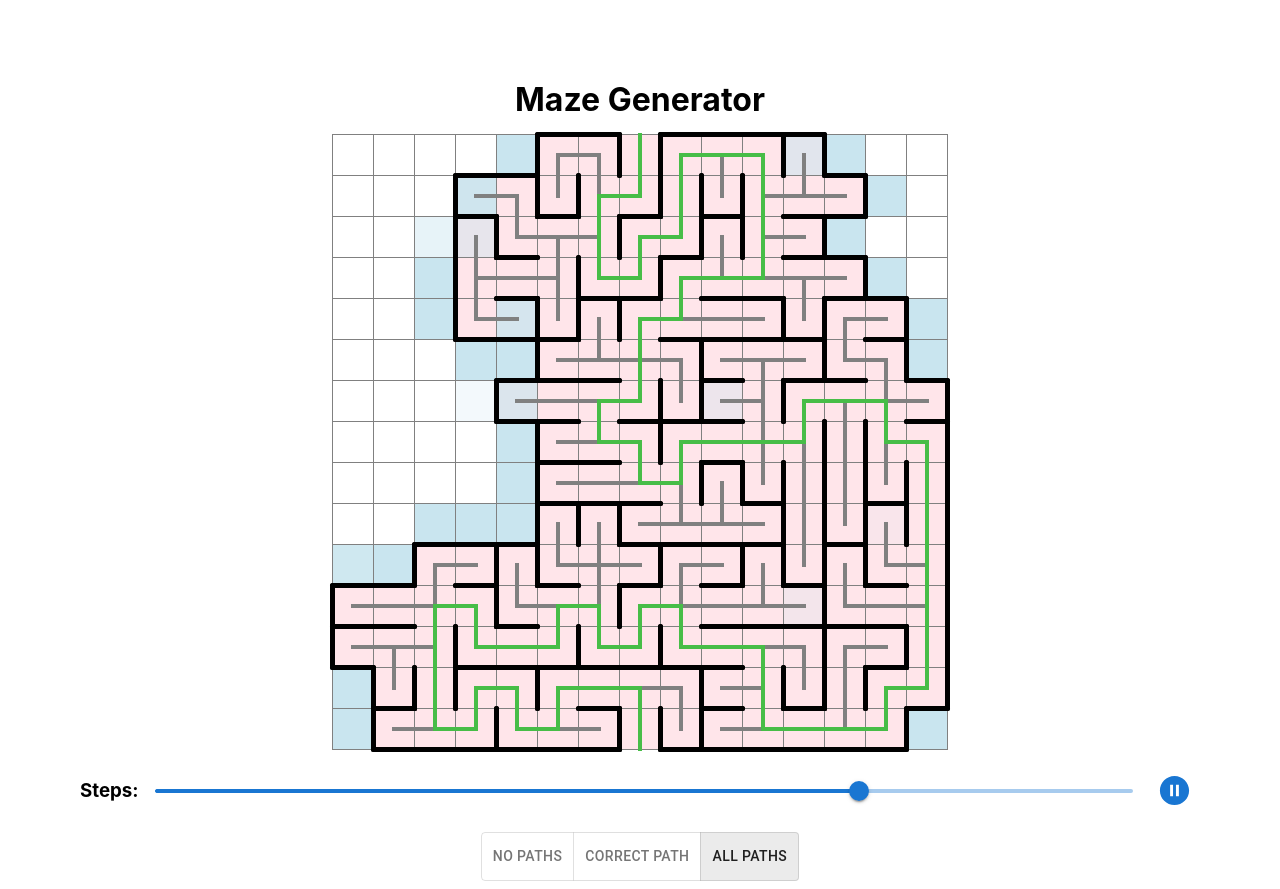
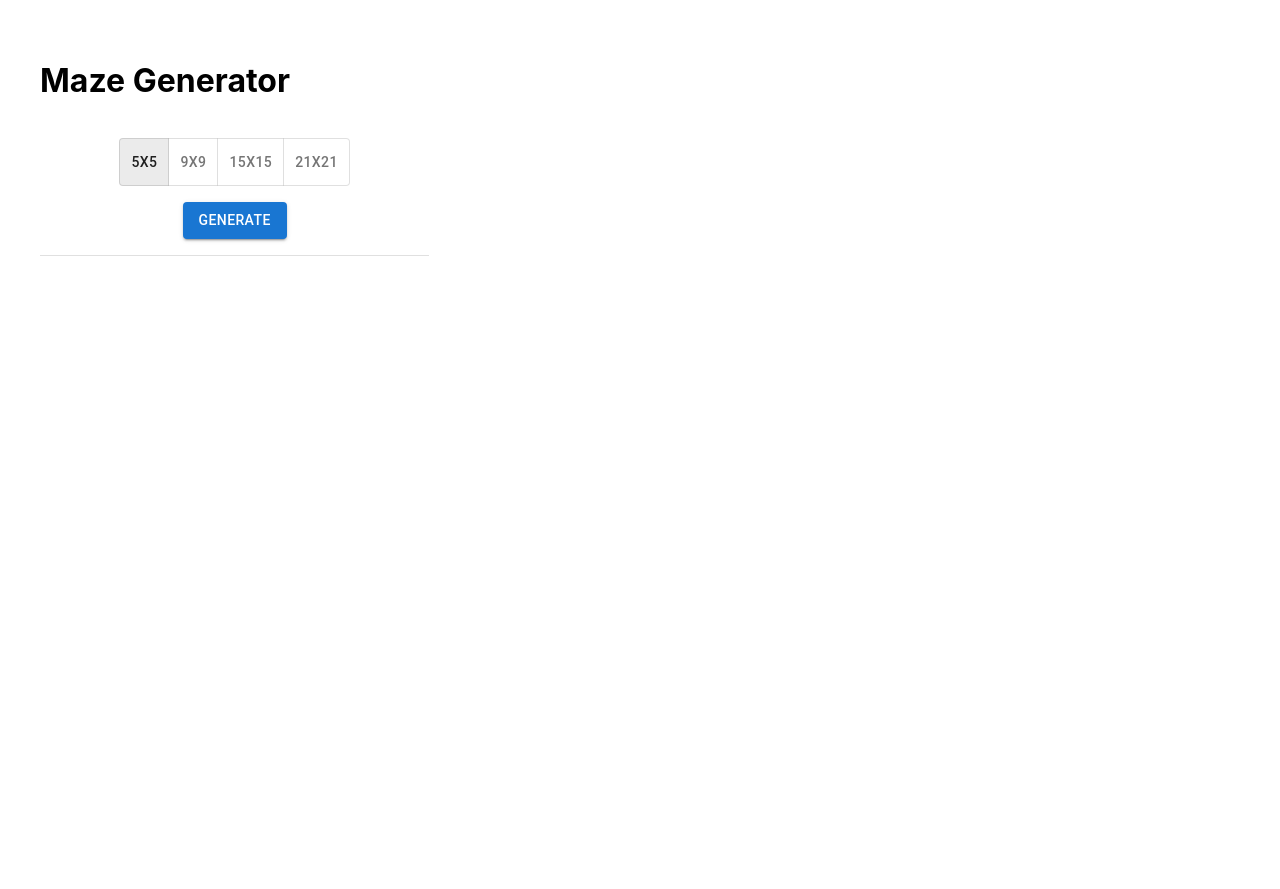
Before and after one commit to vakrilov/maze-generator, a React (Create React App) app: page / in a window 1280 px wide. After the commit the page ends 800 px from the top, so only its background shows below. Built offline with nearby package versions, Linux system fonts and the light colour scheme.

Commit message:
generate different sizes

```diff
--- a/src/App.css
+++ b/src/App.css
@@ -2,16 +2,13 @@
 :after,
 :before {
   box-sizing: border-box;
-}
-.App {
-  text-align: center;
 }
 
 #root {
   --grid: 1px;
   --wall-width: 5px;
   --wall: var(--wall-width) solid black;
-  --cell-width: 40px;
+  --cell-width: 32px;
 }
 
 .container {
@@ -102,6 +99,7 @@
 @media print {
   body {
     print-color-adjust: exact;
+    max-width: 1199px;
   }
 
   .cell {
--- a/src/App.tsx
+++ b/src/App.tsx
@@ -1,88 +1,35 @@
-import React, { FC, useCallback, useEffect, useState } from "react";
-import cx from "classnames";
+import React, { useCallback, useEffect, useState } from "react";
+import { generateMaze, Maze } from "./maze-generator";
+import MazeCell from "./MazeCell";
+
 import {
-  CellInfo,
-  generateMaze,
-  Direction,
-  Directions,
-} from "./maze-generator";
-
-import "./App.css";
-import { Slider, Stack, ToggleButton, ToggleButtonGroup } from "@mui/material";
+  Button,
+  Divider,
+  Slider,
+  Stack,
+  ToggleButton,
+  ToggleButtonGroup,
+} from "@mui/material";
+import Grid2 from "@mui/material/Unstable_Grid2"; // Grid version 2
 import { IconButton } from "@mui/material";
 import PlayIcon from "@mui/icons-material/PlayCircle";
 import PauseIcon from "@mui/icons-material/PauseCircle";
 
-const AutoplayInterval = 33;
-const directionToAngleMap = {
-  [Direction.up]: "0deg",
-  [Direction.right]: "90deg",
-  [Direction.down]: "180deg",
-  [Direction.left]: "270deg",
-};
-const directionToAngle = (d: Direction) => directionToAngleMap[d];
-
+import "./App.css";
+const AutoplayInterval = 20;
 type ShowPaths = "none" | "main" | "all";
 
-const Cell: FC<{
-  cell: CellInfo;
-  row: number;
-  col: number;
-  showPaths: ShowPaths;
-}> = ({ cell, row, col, showPaths }) => {
-  const borders = Directions.filter(
-    (d) => !(cell.mainRoute & d) && !(cell.fakeRoute & d)
-  );
-
-  return (
-    <div
-      className={cx(
-        "cell",
-        showPaths !== "none" && cell.taken && "taken",
-        showPaths !== "none" && cell.candidate && "candidate"
-      )}
-      style={{
-        gridRow: row + 1,
-        gridColumn: col + 1,
-      }}
-    >
-      {cell.taken &&
-        borders.map((d) => (
-          <div key={d} className={cx("walls", Direction[d] + "-border")} />
-        ))}
-
-      {showPaths === "all" &&
-        Directions.filter((d) => d & cell.fakeRoute).map((d, i) => (
-          <div
-            key={"fake" + d}
-            className="line-fake"
-            style={{
-              "--rotate": directionToAngle(d),
-            }}
-          ></div>
-        ))}
-
-      {(showPaths === "main" || showPaths === "all") &&
-        Directions.filter((d) => d & cell.mainRoute).map((d) => (
-          <div
-            key={"main" + d}
-            className="line"
-            style={{
-              "--rotate": directionToAngle(d),
-            }}
-          ></div>
-        ))}
-    </div>
-  );
-};
-
 function App() {
-  const [snapshots] = useState(generateMaze);
+  const [size, setSize] = useState(5);
+  const [snapshots, setSnapshots] = useState<Maze[]>();
   const [step, setStep] = useState(0);
   const [showPaths, setShowPaths] = React.useState<ShowPaths>("all");
   const [autoplay, setAutoplay] = useState(true);
 
   useEffect(() => {
+    if (!snapshots) {
+      return;
+    }
     if (step >= snapshots.length - 1) {
       setAutoplay(false);
     }
@@ -98,53 +45,77 @@ function App() {
     return () => {
       clearTimeout(timer);
     };
-  }, [snapshots.length, step, autoplay]);
+  }, [snapshots, step, autoplay]);
 
-  const stepChange = (event: Event, newValue: number | number[]) => {
+  const stepChange = useCallback((_: Event, newValue: number | number[]) => {
     setAutoplay(false);
     setStep(newValue as number);
-  };
+  }, []);
 
-  const pathsChange = (
-    event: React.MouseEvent<HTMLElement>,
-    newValue: ShowPaths | null
-  ) => {
+  const pathsChange = useCallback(
+    (_: React.MouseEvent, newValue: ShowPaths | null) => {
       if (newValue) {
         setShowPaths(newValue);
       }
-  };
+    },
+    []
+  );
+
+  const sizeChange = useCallback(
+    (_: React.MouseEvent, newValue: number | null) => {
+      if (newValue) {
+        setSize(newValue);
+      }
+    },
+    []
+  );
 
   const toggleAutoplay = useCallback(() => {
+    if (snapshots && snapshots[0].length === step) {
+      setStep(0);
+    }
     setAutoplay(!autoplay);
-  }, [autoplay]);
+  }, [step, snapshots, autoplay]);
+
+  const generateMazeHandler = useCallback(() => {
+    setStep(0);
+    setAutoplay(true);
+    setSnapshots(generateMaze(size));
+  }, [size]);
 
   return (
-    <div className="App">
-      <Stack spacing={2} sx={{ mb: 1 }} alignItems="center" margin={10}>
+    <Grid2 spacing={2} container margin={4}>
+      <Grid2 xs={12}>
         <h1>Maze Generator</h1>
-        <div className="container">
-          {snapshots[step].map((col, colIdx) =>
-            col.map((cell, rowIdx) => {
-              return (
-                <Cell
-                  key={colIdx + ", " + rowIdx}
-                  row={rowIdx}
-                  col={colIdx}
-                  cell={cell}
-                  showPaths={showPaths}
-                ></Cell>
-              );
-            })
+      </Grid2>
+
+      <Grid2 xs={12} lg={4}>
+        <Stack spacing={2} alignItems="center" className="controls">
+          <ToggleButtonGroup
+            value={size}
+            onChange={sizeChange}
+            className="controls"
+            exclusive
+          >
+            <ToggleButton value={5}>5x5</ToggleButton>
+            <ToggleButton value={9}>9x9</ToggleButton>
+            <ToggleButton value={15}>15x15</ToggleButton>
+            <ToggleButton value={21}>21x21</ToggleButton>
+          </ToggleButtonGroup>
+
+          <Button variant="contained" onClick={generateMazeHandler}>
+            generate
+          </Button>
+          <Divider flexItem />
+          {snapshots && (
+            <>
+              <IconButton onClick={toggleAutoplay}>
+                {autoplay ? (
+                  <PauseIcon sx={{ fontSize: 80 }} color="primary" />
+                ) : (
+                  <PlayIcon sx={{ fontSize: 80 }} color="primary" />
                 )}
-        </div>
-        <Stack
-          direction="row"
-          spacing={2}
-          alignSelf="stretch"
-          alignItems="center"
-          className="controls"
-        >
-          <h3>Steps: </h3>
+              </IconButton>
               <Slider
                 value={step}
                 onChange={stepChange}
@@ -152,16 +123,17 @@ function App() {
                 max={snapshots.length - 1}
                 valueLabelDisplay="auto"
               />
-          <IconButton onClick={toggleAutoplay}>
-            {autoplay ? (
-              <PauseIcon fontSize="large" color="primary" />
-            ) : (
-              <PlayIcon fontSize="large" color="primary" />
-            )}
-          </IconButton>
-        </Stack>
 
-        <ToggleButtonGroup value={showPaths} onChange={pathsChange} className="controls" exclusive>
+              <span>
+                Step: <b>{step}</b>{" "}
+              </span>
+
+              <ToggleButtonGroup
+                value={showPaths}
+                onChange={pathsChange}
+                className="controls"
+                exclusive
+              >
                 <ToggleButton value="none" aria-label="show correct path">
                   No Paths
                 </ToggleButton>
@@ -172,8 +144,30 @@ function App() {
                   All Paths
                 </ToggleButton>
               </ToggleButtonGroup>
+            </>
+          )}
         </Stack>
+      </Grid2>
+
+      <Grid2 xs={12} lg={8}>
+        <div className="container">
+          {snapshots &&
+            snapshots[step].map((col, colIdx) =>
+              col.map((cell, rowIdx) => {
+                return (
+                  <MazeCell
+                    key={colIdx + ", " + rowIdx}
+                    row={rowIdx}
+                    col={colIdx}
+                    cell={cell}
+                    showPaths={showPaths}
+                  ></MazeCell>
+                );
+              })
+            )}
         </div>
+      </Grid2>
+    </Grid2>
   );
 }
 
--- /dev/null
+++ b/src/MazeCell.tsx
@@ -0,0 +1,73 @@
+import React, { FC } from "react";
+import cx from "classnames";
+import {
+  CellInfo,
+  Direction,
+  Directions,
+} from "./maze-generator";
+
+
+import "./App.css";
+const directionToAngleMap = {
+  [Direction.up]: "0deg",
+  [Direction.right]: "90deg",
+  [Direction.down]: "180deg",
+  [Direction.left]: "270deg",
+};
+const directionToAngle = (d: Direction) => directionToAngleMap[d];
+
+type ShowPaths = "none" | "main" | "all";
+
+const MazeCell: FC<{
+  cell: CellInfo;
+  row: number;
+  col: number;
+  showPaths: ShowPaths;
+}> = ({ cell, row, col, showPaths }) => {
+  const borders = Directions.filter(
+    (d) => !(cell.mainRoute & d) && !(cell.fakeRoute & d)
+  );
+
+  return (
+    <div
+      className={cx(
+        "cell",
+        showPaths !== "none" && cell.taken && "taken",
+        showPaths !== "none" && cell.candidate && "candidate"
+      )}
+      style={{
+        gridRow: row + 1,
+        gridColumn: col + 1,
+      }}
+    >
+      {cell.taken &&
+        borders.map((d) => (
+          <div key={d} className={cx("walls", Direction[d] + "-border")} />
+        ))}
+
+      {showPaths === "all" &&
+        Directions.filter((d) => d & cell.fakeRoute).map((d, i) => (
+          <div
+            key={"fake" + d}
+            className="line-fake"
+            style={{
+              "--rotate": directionToAngle(d),
+            }}
+          ></div>
+        ))}
+
+      {(showPaths === "main" || showPaths === "all") &&
+        Directions.filter((d) => d & cell.mainRoute).map((d) => (
+          <div
+            key={"main" + d}
+            className="line"
+            style={{
+              "--rotate": directionToAngle(d),
+            }}
+          ></div>
+        ))}
+    </div>
+  );
+};
+
+export default MazeCell;
--- a/src/maze-generator.ts
+++ b/src/maze-generator.ts
@@ -1,5 +1,5 @@
 /* eslint-disable no-loop-func */
-const N = 15;
+// const N = 21;
 export enum Direction {
   none = 0,
   up = 1 << 0,
@@ -36,6 +36,7 @@ export type CellInfo = {
 };
 
 const isSolvable = (maze: CellInfo[][], start: Point, end: Point): boolean => {
+  const N = maze.length;
   const queue: Point[] = [start];
 
   const visited: boolean[] = new Array(N * N).fill(false);
@@ -75,9 +76,10 @@ const goInDirection = (p: Point, d: Direction) => {
 };
 
 const isFree = (maze: CellInfo[][], { x, y }: Point) =>
-  x >= 0 && y >= 0 && x < N && y < N && !maze[x][y].taken;
+  x >= 0 && y >= 0 && x < maze.length && y < maze.length && !maze[x][y].taken;
 
 const generatePath = (maze: CellInfo[][], recordStep: () => void) => {
+  const N = maze.length;
   const end = { x: Math.floor(N / 2), y: N - 1 };
   let current = { x: Math.floor(N / 2), y: 0 };
   let prev = Direction.down;
@@ -144,7 +146,8 @@ const generateFakeRoutes = (maze: CellInfo[][], recordStep: () => void) => {
   }
 };
 
-export const generateMaze = (): CellInfo[][][] => {
+export type Maze = CellInfo[][];
+export const generateMaze = (N: number): Maze[] => {
   console.log("generating maze ...");
   console.time("generateMaze");
   const snapshots: CellInfo[][][] = [];
@@ -163,6 +166,7 @@ export const generateMaze = (): CellInfo[][][] => {
     snapshots.push(snapshot);
   };
 
+  recordStep();
   generatePath(maze, recordStep);
   generateFakeRoutes(maze, recordStep);
 
```
Lines whose indentation alone changed are shown as unchanged.
